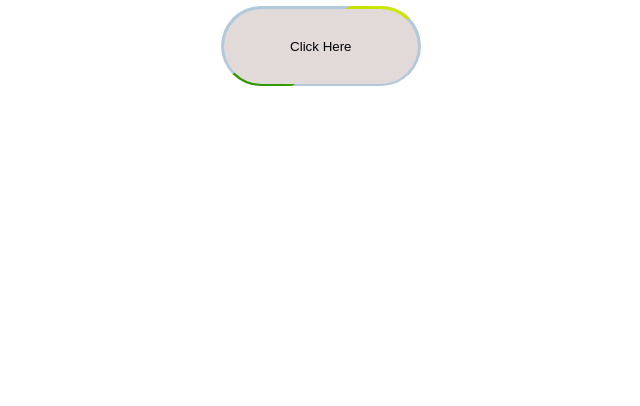
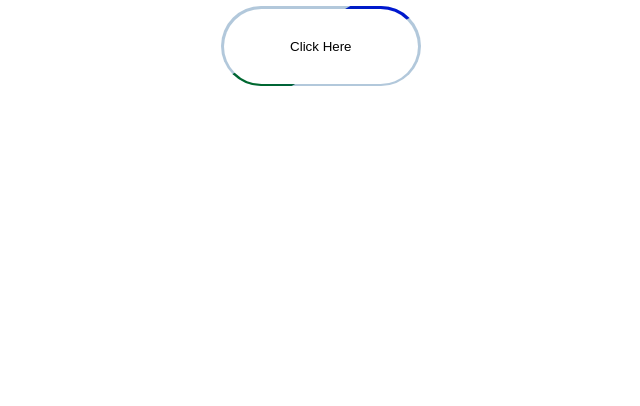
Before and after one commit to chinnachowdhary/animation, a plain HTML site: page index.html in a window 1280 px wide. Shown: the part 394-800 px from the top of the page, without its empty margins (308-948 px from the left). Drawn offline with Linux system fonts and the light colour scheme.

Commit message:
Commited msg

```diff
--- a/style.css
+++ b/style.css
@@ -20,7 +20,7 @@ body{
 #rotating_line{
     width: 250px;
     height: 40px;
-    background: linear-gradient(45deg, yellow, green);
+    background: linear-gradient(45deg, blue, green);
     rotate: -30deg;
     animation-name: rotate;
     animation-duration: 2s;
@@ -43,5 +43,5 @@ button{
     border-radius: 100px;
     margin-top: 80px;
     border: none;
-    background-color: rgb(226, 217, 217);
+    background-color: rgb(255, 255, 255);
 }
```
